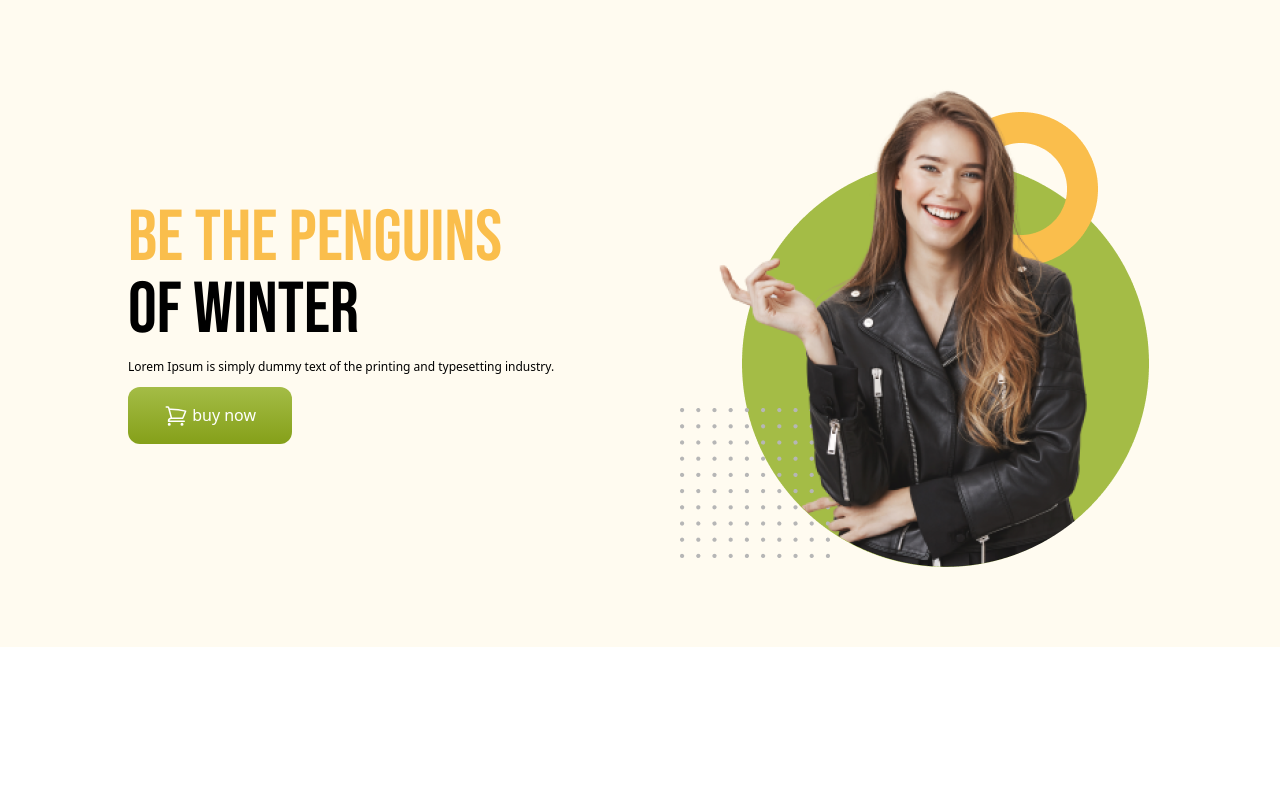
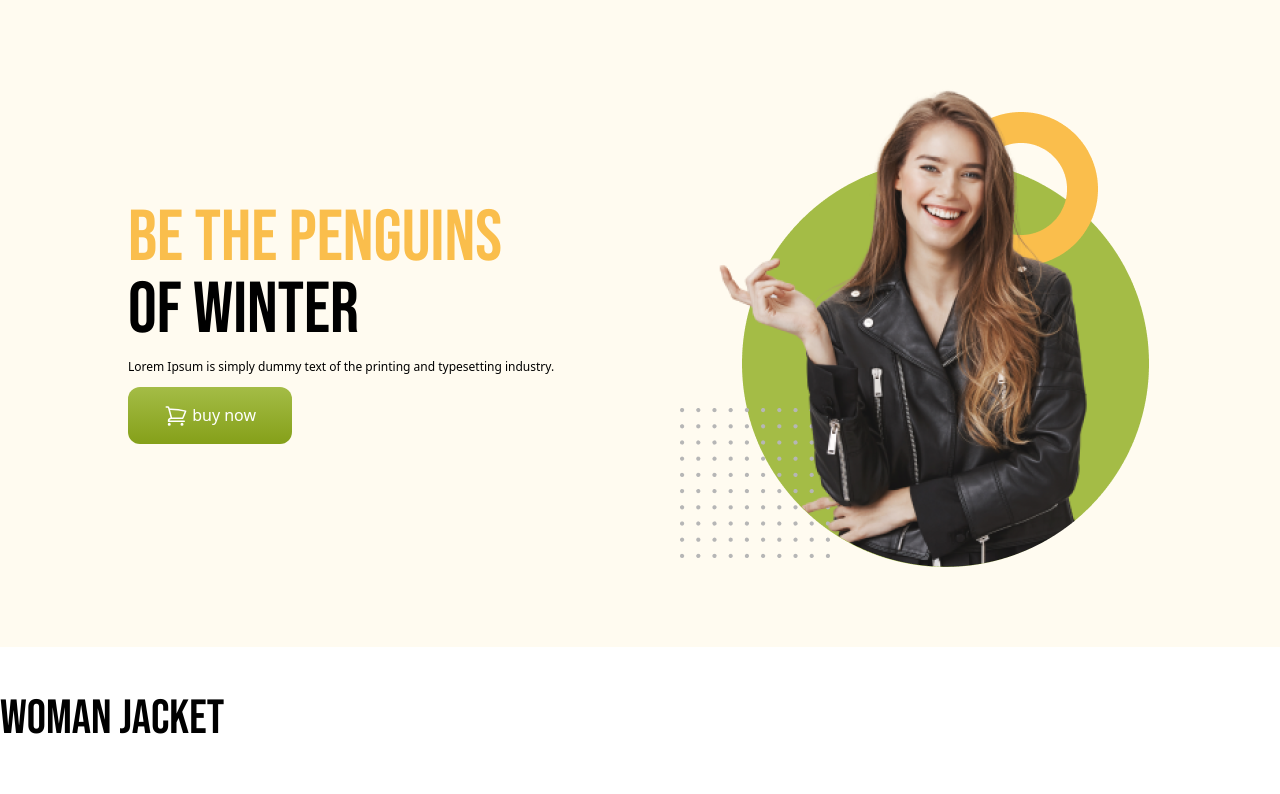
Before and after one commit to Sumaiyakhan322/penguin-project5-tailwind-css, a plain HTML site: page index.html in a window 1280 px wide. Drawn offline with nearby package versions, Linux system fonts and the light colour scheme.

Commit message:
addeed woman jacket section

```diff
--- a/index.html
+++ b/index.html
@@ -40,8 +40,10 @@
             </div>
         </div>
     </header>
-    <main>
-
+    <main class="max-w-7xl mx-auto">
+  <section class="py-12">
+    <h3 class="text-5xl font-bebas">WoMan Jacket </h3>
+  </section>
     </main>
     <footer>
 
```
